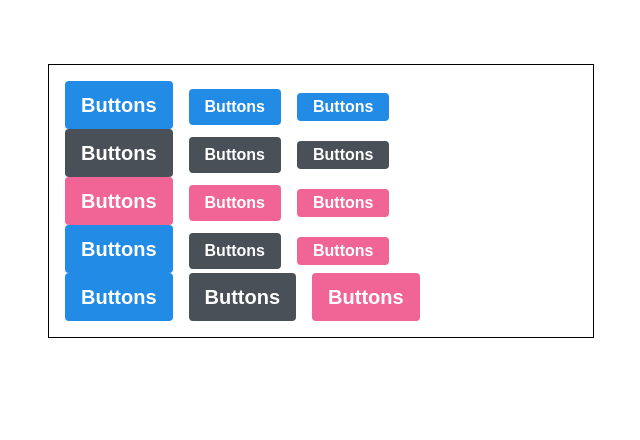
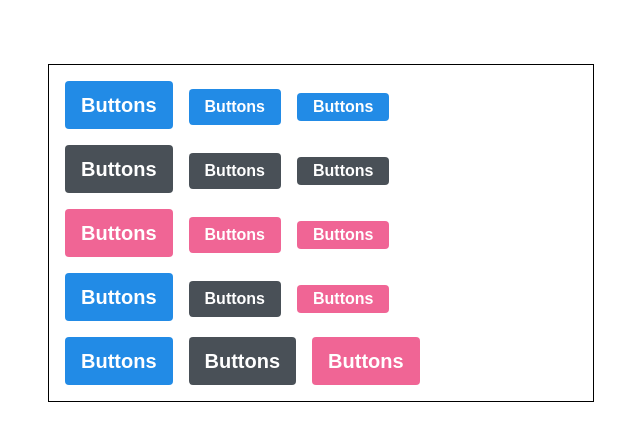
Before and after one commit to leesangha/Sass_practice, a React (Create React App) app in the folder styling-with-sass/: page / in a window 1280 px wide. Shown: the top 440 px of the page, without its empty margins (319-959 px from the left). Built offline with nearby package versions, Linux system fonts and the light colour scheme.

Commit message:
Update App.scss

```diff
--- a/styling-with-sass/src/App.scss
+++ b/styling-with-sass/src/App.scss
@@ -4,4 +4,7 @@
   margin-top: 4rem;
   border: 1px solid black;
   padding: 1rem;
+  .buttons + .buttons {
+    margin-top: 1rem;
+  }
 }
```
